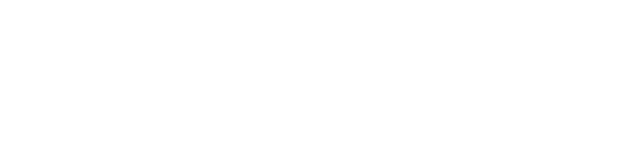
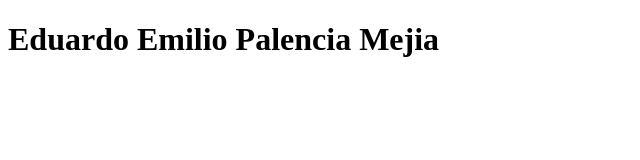
Before and after one commit to bbautista-2025051/Ejercicios-, a plain HTML site: page index.html in a window 1280 px wide. Shown: the whole page, without its empty margins (0-640 px from the left). Drawn offline with Linux system fonts and the light colour scheme.

Commit message:
refactor: se agrega nombre: epalencia-2025050

```diff
--- a/index.html
+++ b/index.html
@@ -4,6 +4,7 @@
     <meta charset="UTF-8">
     <meta name="viewport" content="width=device-width, initial-scale=1.0">
     <title>Document</title>
+    <h1>Eduardo Emilio Palencia Mejia</h1>
 </head>
 <body>
 
```
